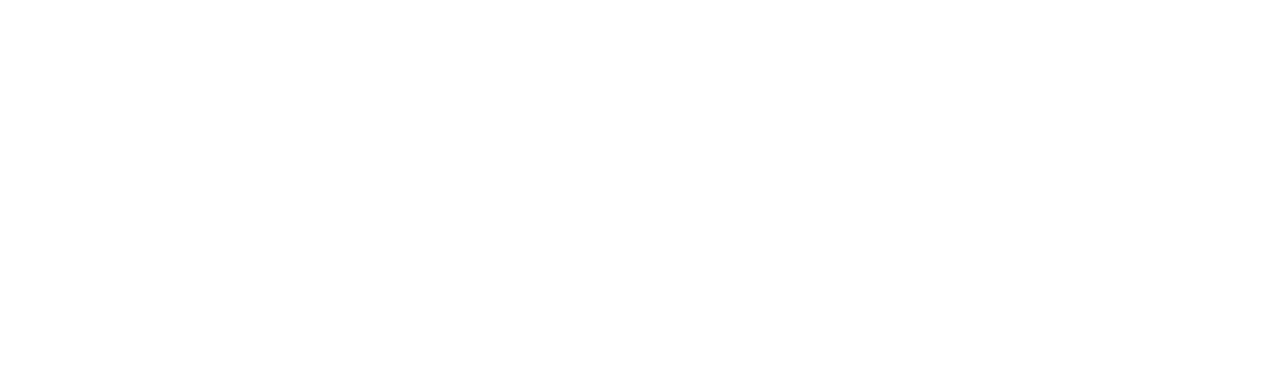
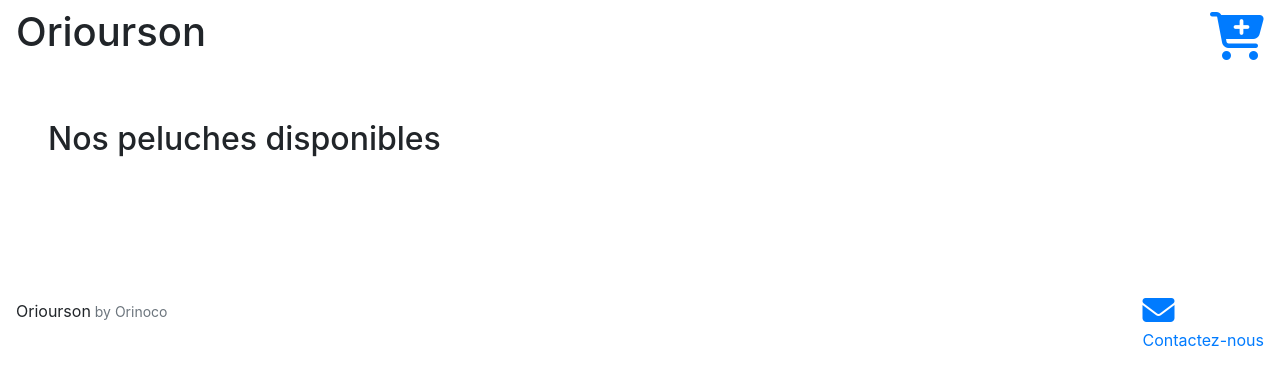
Before and after one commit to GoldWomenAcademy/P5-Orinoco-OC-DW, a plain HTML site: page Front/index.html in a window 1280 px wide. Drawn offline with nearby package versions, Linux system fonts and the light colour scheme.

Commit message:
structure html

```diff
--- a/Front/index.html
+++ b/Front/index.html
@@ -17,6 +17,33 @@
     <title>Oriourson, ours en peluche faits à la main </title>
 </head>
 <body>
+   <!--Header-->
+   <header class="navbar navbar-bc-color">
+      <h1>Oriourson</h1>
+      <a href="./panier.html"><i class="fas fa-cart-plus fa-3x"></i></a>
+  </header>
 
+  <!--Liste des oursons disponible-->
+  <main class="p-5">
+      <section>
+          <h2>Nos peluches disponibles</h2>
+          <ul id="produits" class="p-3">
+          </ul>
+      </section>
+  </main>
+
+  <!--Footer-->
+  <footer class="navbar navbar-bc-color">
+      <div>
+          <p>Oriourson<small class="text-muted"> by Orinoco</small></p>
+      </div>
+      <div>
+          <a href="mailto:oriourson@gmail.com">
+              <i class="fas fa-envelope mt-4 fa-2x"></i>
+              <p>Contactez-nous</p>
+          </a>
+      </div>
+  </footer>
+  <script src="./js/index.js"></script>
 </body>
 </html>
```
